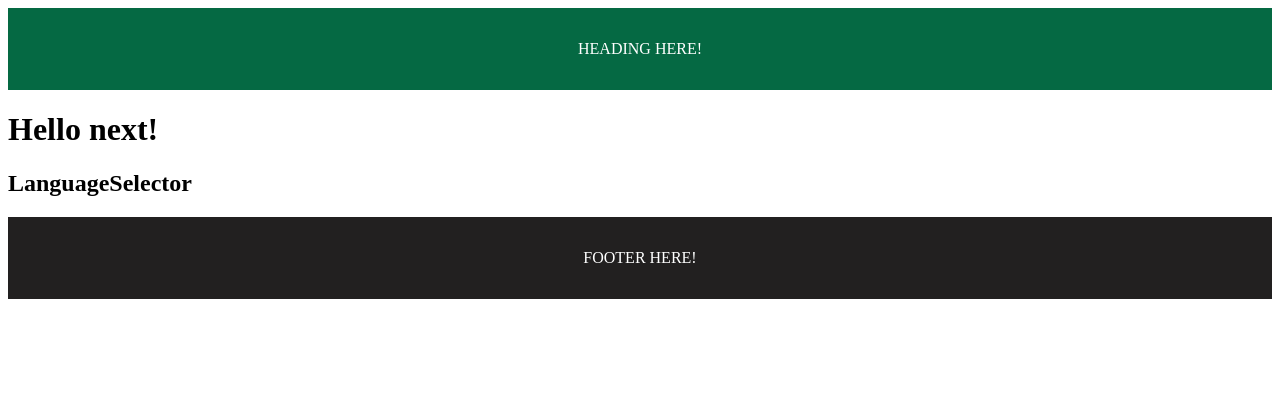
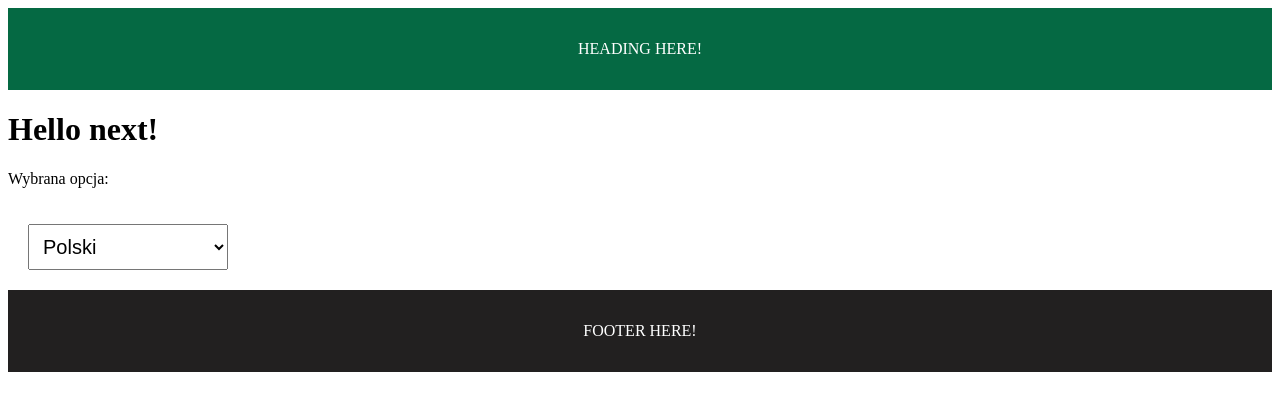
Before and after one commit to PiotrDrechsler/nextjs, a Next.js app in the folder nextjs/: page / in a window 1280 px wide. Shown: the top 410 px of the page. Built offline with nearby package versions, Linux system fonts and the light colour scheme.

Commit message:
create/component/LanguageSelector
~create logic to select lang
~apply styles and import them
~add state
~add handler to upgrade state
~show selectet option in <p>
~add "use client"; to make client component

```diff
--- a/nextjs/src/app/components/LanguageSelector/LanguageSelector.module.css
+++ b/nextjs/src/app/components/LanguageSelector/LanguageSelector.module.css
@@ -0,0 +1,6 @@
+.languageSelector {
+    font-size: 20px;
+    margin: 20px;
+    padding: 10px;
+    width: 200px;
+}
--- a/nextjs/src/app/components/LanguageSelector/LanguageSelector.tsx
+++ b/nextjs/src/app/components/LanguageSelector/LanguageSelector.tsx
@@ -1,7 +1,20 @@
+"use client";
+import { useState } from "react";
+
+import styles from "./LanguageSelector.module.css";
+
 export function LanguageSelector() {
+  const [selectedOption, setSelectedOption] = useState();
   return (
     <>
-      <h2>LanguageSelector</h2>
+      <p>Wybrana opcja: {selectedOption}</p>
+      <select
+        className={styles.languageSelector}
+        onChange={(e) => setSelectedOption(e.target.value)}
+      >
+        <option value="PL">Polski</option>
+        <option value="EN">Angielski</option>
+      </select>
     </>
   );
 }
```
